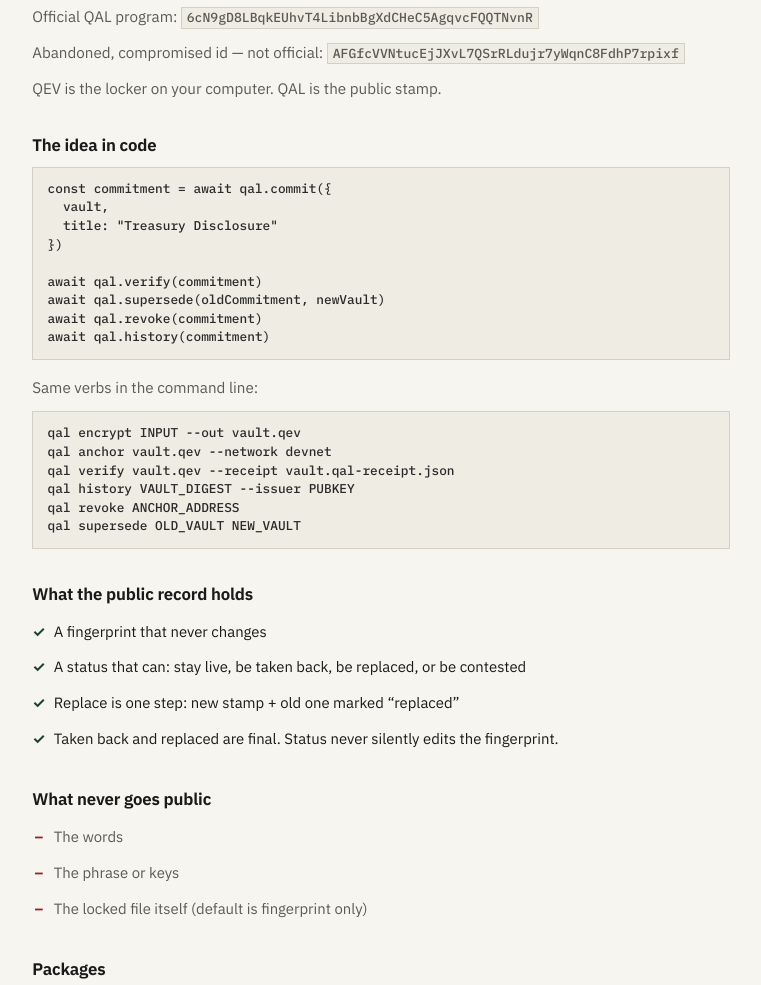
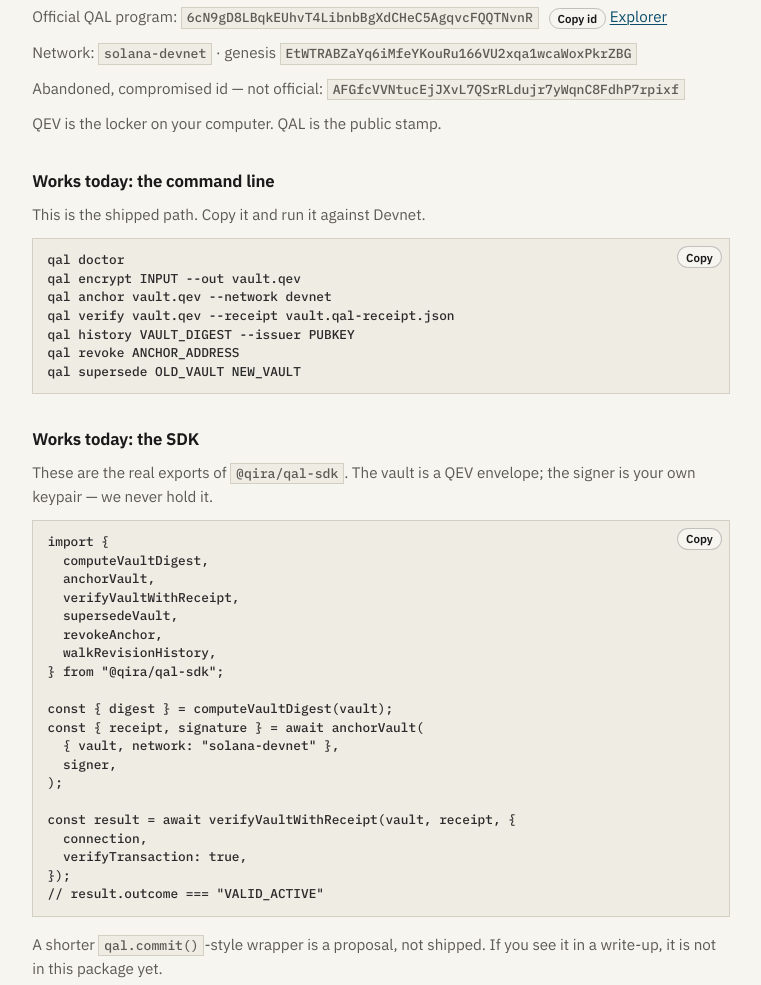
Before and after one commit to TheArtOfSound/qev-anchor-layer, a website: page apps/site/devs/index.html in a window 1280 px wide. Shown: the part 365-1350 px from the top of the page, without its empty margins (259-1020 px from the left). Drawn offline with Linux system fonts and the light colour scheme; no server answers.

Commit message:
feat(site): make the scannable facts copyable, and show the API that exists
Written for someone who scans instead of reads:

- Copy buttons on the program id and the posted fingerprint. Both were
  displayed truncated with no way to get the full value, while the
  donation address already had one-click copy. That was backwards.
  site.js gains data-copy-value so a button can carry the full string.
- Proof block leads with 'Check the hosted demo — one click'. The three
  existing CTAs all went to Explorer; the one action that lets someone
  try the product was a text link after a confusing caveat. Rewrote the
  caveat: the shown fingerprint was revoked on purpose.
- Builders page: the JS sample called qal.commit(), which does not exist
  in @qira/qal-sdk. Replaced with the real exports (computeVaultDigest,
  anchorVault, verifyVaultWithReceipt, ...), labelled the CLI as the
  shipped path, and noted qal.commit() is a proposal. Added copy buttons
  to both snippets plus program id, network, genesis and an Explorer link.
- Cache-bust bumped to 20260814a site-wide; site.css and site.js changed,
  so returning visitors would otherwise get stale assets.

Co-Authored-By: Claude Opus 5 <noreply@anthropic.com>

```diff
--- a/apps/site/assets/site.css
+++ b/apps/site/assets/site.css
@@ -1537,6 +1537,35 @@ ul.nope li::before {
 
 .btn-copy:hover { background: #333; }
 
+/* inline copy chip next to a shortened id / digest */
+.btn-copy.mini {
+  font-size: 0.72rem;
+  font-weight: 600;
+  padding: 0.14rem 0.5rem;
+  margin-left: 0.4rem;
+  border-radius: 999px;
+  vertical-align: middle;
+  background: transparent;
+  color: var(--ink);
+  border: 1px solid rgba(128, 128, 128, 0.45);
+}
+
+.btn-copy.mini:hover {
+  background: var(--ink);
+  color: var(--paper);
+}
+
+/* copy chip pinned to a code block */
+.code-wrap { position: relative; }
+
+.code-wrap .btn-copy.mini {
+  position: absolute;
+  top: 0.5rem;
+  right: 0.5rem;
+  margin-left: 0;
+  background: var(--paper);
+}
+
 .btn-copy.done,
 button.btn-fund.done,
 button.btn-primary.done {
--- a/apps/site/assets/site.js
+++ b/apps/site/assets/site.js
@@ -34,13 +34,20 @@
     });
   }
 
-  document.querySelectorAll("[data-copy]").forEach(function (btn) {
-    var sel = btn.getAttribute("data-copy");
-    var el = sel ? document.querySelector(sel) : null;
-    wireCopy(btn, function () {
-      return el ? el.textContent.trim() : FUND_WALLET;
+  /* data-copy-value carries the full string when the page shows a
+     shortened one (program ids, digests). data-copy points at an element
+     and copies its text. */
+  document
+    .querySelectorAll("[data-copy], [data-copy-value]")
+    .forEach(function (btn) {
+      var full = btn.getAttribute("data-copy-value");
+      var sel = btn.getAttribute("data-copy");
+      var el = sel ? document.querySelector(sel) : null;
+      wireCopy(btn, function () {
+        if (full) return full;
+        return el ? el.textContent.trim() : FUND_WALLET;
+      });
     });
-  });
 
   /* legacy ids */
   wireCopy(document.getElementById("copy-wallet"), function () {
--- a/apps/site/devs/index.html
+++ b/apps/site/devs/index.html
@@ -15,7 +15,7 @@
       href="https://fonts.googleapis.com/css2?family=IBM+Plex+Mono:wght@500;600&family=IBM+Plex+Sans:wght@400;500;600;650;700&display=swap"
       rel="stylesheet"
     />
-    <link rel="stylesheet" href="/assets/site.css?v=20260813d" />
+    <link rel="stylesheet" href="/assets/site.css?v=20260814a" />
   </head>
   <body class="app">
     <header class="app-bar">
@@ -65,7 +65,19 @@
       <h2>Official program</h2>
       <p class="short">
         Official QAL program:
-        <code>6cN9gD8LBqkEUhvT4LibnbBgXdCHeC5AgqvcFQQTNvnR</code>
+        <code id="prog-id">6cN9gD8LBqkEUhvT4LibnbBgXdCHeC5AgqvcFQQTNvnR</code>
+        <button type="button" class="btn-copy mini" data-copy="#prog-id">
+          Copy id
+        </button>
+        <a
+          class="secondary"
+          href="https://explorer.solana.com/address/6cN9gD8LBqkEUhvT4LibnbBgXdCHeC5AgqvcFQQTNvnR?cluster=devnet"
+          >Explorer</a
+        >
+      </p>
+      <p class="short">
+        Network: <code>solana-devnet</code> · genesis
+        <code>EtWTRABZaYq6iMfeYKouRu166VU2xqa1wcaWoxPkrZBG</code>
       </p>
       <p class="short">
         Abandoned, compromised id — not official:
@@ -75,26 +87,58 @@
         QEV is the locker on your computer. QAL is the public stamp.
       </p>
 
-      <h2>The idea in code</h2>
-<pre>const commitment = await qal.commit({
-  vault,
-  title: "Treasury Disclosure"
-})
-
-await qal.verify(commitment)
-await qal.supersede(oldCommitment, newVault)
-await qal.revoke(commitment)
-await qal.history(commitment)</pre>
-
+      <h2>Works today: the command line</h2>
       <p class="short">
-        Same verbs in the command line:
+        This is the shipped path. Copy it and run it against Devnet.
       </p>
-<pre>qal encrypt INPUT --out vault.qev
+      <div class="code-wrap">
+        <button type="button" class="btn-copy mini" data-copy="#cli-snippet">
+          Copy
+        </button>
+<pre id="cli-snippet">qal doctor
+qal encrypt INPUT --out vault.qev
 qal anchor vault.qev --network devnet
 qal verify vault.qev --receipt vault.qal-receipt.json
 qal history VAULT_DIGEST --issuer PUBKEY
 qal revoke ANCHOR_ADDRESS
 qal supersede OLD_VAULT NEW_VAULT</pre>
+      </div>
+
+      <h2>Works today: the SDK</h2>
+      <p class="short">
+        These are the real exports of <code>@qira/qal-sdk</code>. The vault is
+        a QEV envelope; the signer is your own keypair — we never hold it.
+      </p>
+      <div class="code-wrap">
+        <button type="button" class="btn-copy mini" data-copy="#sdk-snippet">
+          Copy
+        </button>
+<pre id="sdk-snippet">import {
+  computeVaultDigest,
+  anchorVault,
+  verifyVaultWithReceipt,
+  supersedeVault,
+  revokeAnchor,
+  walkRevisionHistory,
+} from "@qira/qal-sdk";
+
+const { digest } = computeVaultDigest(vault);
+const { receipt, signature } = await anchorVault(
+  { vault, network: "solana-devnet" },
+  signer,
+);
+
+const result = await verifyVaultWithReceipt(vault, receipt, {
+  connection,
+  verifyTransaction: true,
+});
+// result.outcome === "VALID_ACTIVE"</pre>
+      </div>
+
+      <p class="short hint">
+        A shorter <code>qal.commit()</code>-style wrapper is a proposal, not
+        shipped. If you see it in a write-up, it is not in this package yet.
+      </p>
 
       <h2>What the public record holds</h2>
       <ul class="checks">
@@ -148,6 +192,6 @@ qal supersede OLD_VAULT NEW_VAULT</pre>
         </div>
       </footer>
     </div>
-      <script src="/assets/site.js?v=20260813c" defer></script>
+      <script src="/assets/site.js?v=20260814a" defer></script>
   </body>
 </html>
```
Also changed, not shown: apps/site/docs/index.html (+2 -2 lines), apps/site/evidence/devnet/index.html (+2 -2 lines), apps/site/fund/index.html (+2 -2 lines), apps/site/index.html (+39 -9 lines), apps/site/learn/index.html (+2 -2 lines), apps/site/memecoins/index.html (+2 -2 lines), apps/site/security/index.html (+2 -2 lines), apps/site/studio/c/index.html (+2 -2 lines), apps/site/studio/index.html (+2 -2 lines), apps/site/studio/new/index.html (+2 -2 lines), apps/site/verify/index.html (+2 -2 lines).
